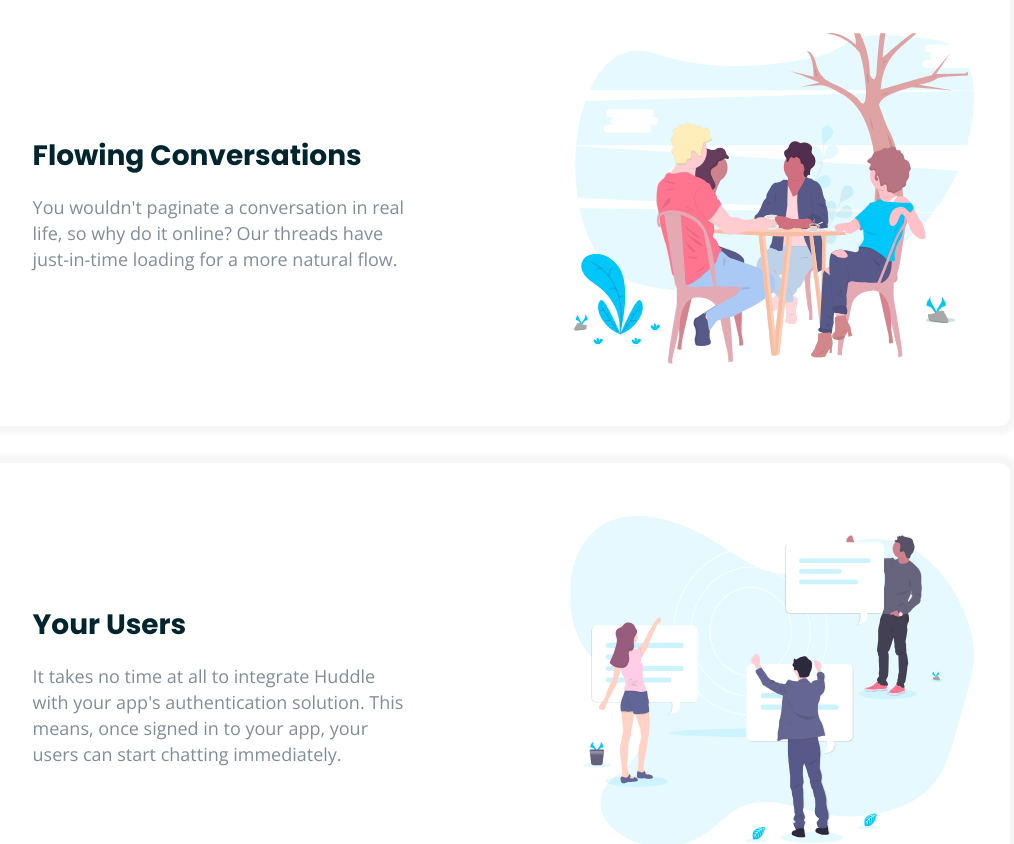
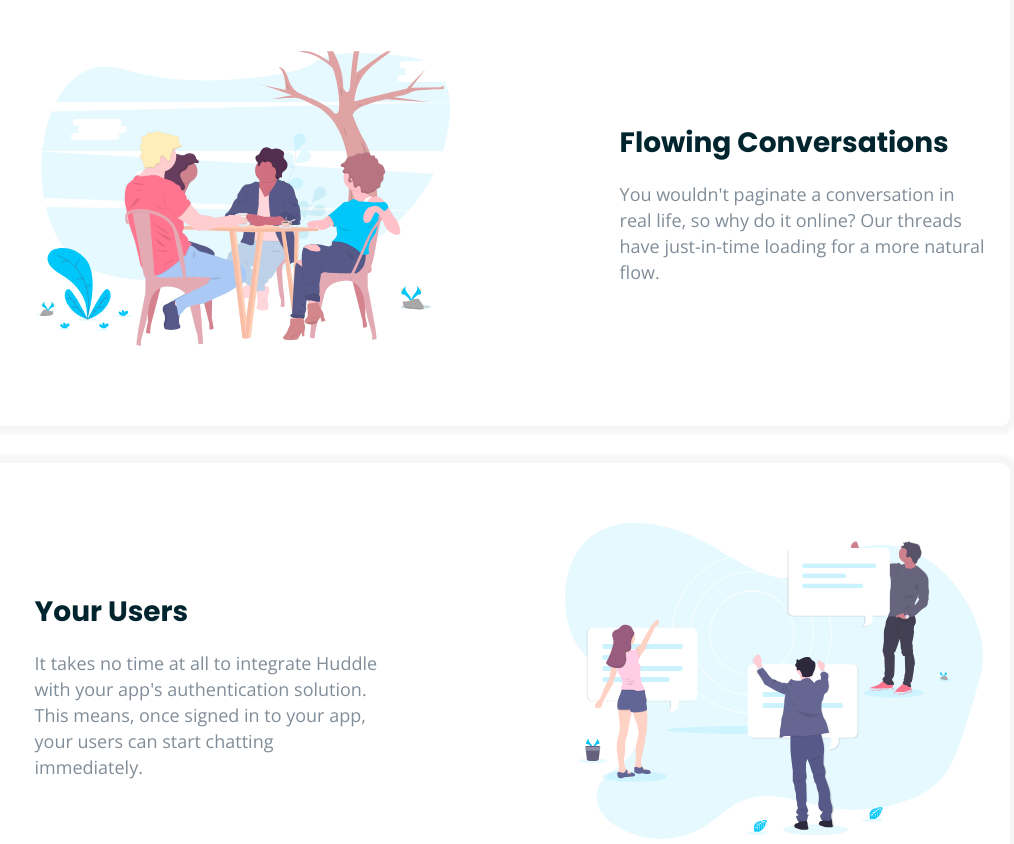
Before and after one commit to JCDMeira/huddle-lpc, a React (Create React App) app: page / in a window 1280 px wide. Shown: the part 1380-2224 px from the top of the page, without its empty margins (179-1193 px from the left). Built offline with nearby package versions, Linux system fonts and the light colour scheme.

Commit message:
Add: finish adjust cards for desktop

```diff
--- a/src/components/Card/index.jsx
+++ b/src/components/Card/index.jsx
@@ -12,6 +12,7 @@ function Card({
   myDesktopWidth,
   myDesktopHeight,
   myPad,
+  reverse = false,
   children,
 }) {
   console.log(myPad);
@@ -25,6 +26,7 @@ function Card({
       myDesktopWidth={myDesktopWidth}
       myDesktopHeight={myDesktopHeight}
       myPad={myPad}
+      reverse={reverse}
     >
       <img src={photo} alt="image" />
       <div>
@@ -48,4 +50,5 @@ Card.propTypes = {
   myDesktopWidth: P.number.isRequired,
   myDesktopHeight: P.number.isRequired,
   myPad: P.array.isRequired,
+  reverse: P.bool,
 };
--- a/src/components/Card/style.js
+++ b/src/components/Card/style.js
@@ -55,7 +55,7 @@ export const CardDiv = styled.div`
   @media (min-width: 1024px) {
     width: 85.69444444444444vw;
     height: 44.5rem;
-    flex-direction: row-reverse;
+    flex-direction: ${(props) => (props.reverse ? 'row' : 'row-reverse')};
     align-items: center;
     margin-bottom: 3.7rem;
 
@@ -73,7 +73,8 @@ export const CardDiv = styled.div`
       display: flex;
       flex-direction: column;
       align-items: initial;
-      padding: 0 16rem 0 0;
+      padding: 0 ${(props) => (props.reverse ? '0' : '18rem')} 0
+        ${(props) => (props.reverse ? '17rem' : '0')};
       h1 {
         font-size: 2.8rem;
         line-height: 4.2rem;
--- a/src/components/Cards/index.jsx
+++ b/src/components/Cards/index.jsx
@@ -31,9 +31,10 @@ function Cards() {
         mTop={6.1}
         mBottom={7.1}
         tittle={'Flowing Conversations'}
-        myDesktopWidth={40.4}
-        myDesktopHeight={33.1}
-        myPad={[5.7, 3.6, 0, 11.9]}
+        myDesktopWidth={41.4}
+        myDesktopHeight={29.5}
+        myPad={[7.2, 2.1, 0, 12.2]}
+        reverse={true}
       >
         You wouldn&apos;t paginate a conversation in real life, so why do it
         online? Our threads have just-in-time loading for a more natural flow.
@@ -46,9 +47,9 @@ function Cards() {
         mTop={5.6}
         mBottom={6.451}
         tittle={'Your Users'}
-        myDesktopWidth={40.4}
-        myDesktopHeight={33.1}
-        myPad={[5.7, 3.6, 0, 11.9]}
+        myDesktopWidth={41.9}
+        myDesktopHeight={31.6}
+        myPad={[6, 2.7, 0, 12.1]}
       >
         It takes no time at all to integrate Huddle with your app&apos;s
         authentication solution. This means, once signed in to your app, your
```
